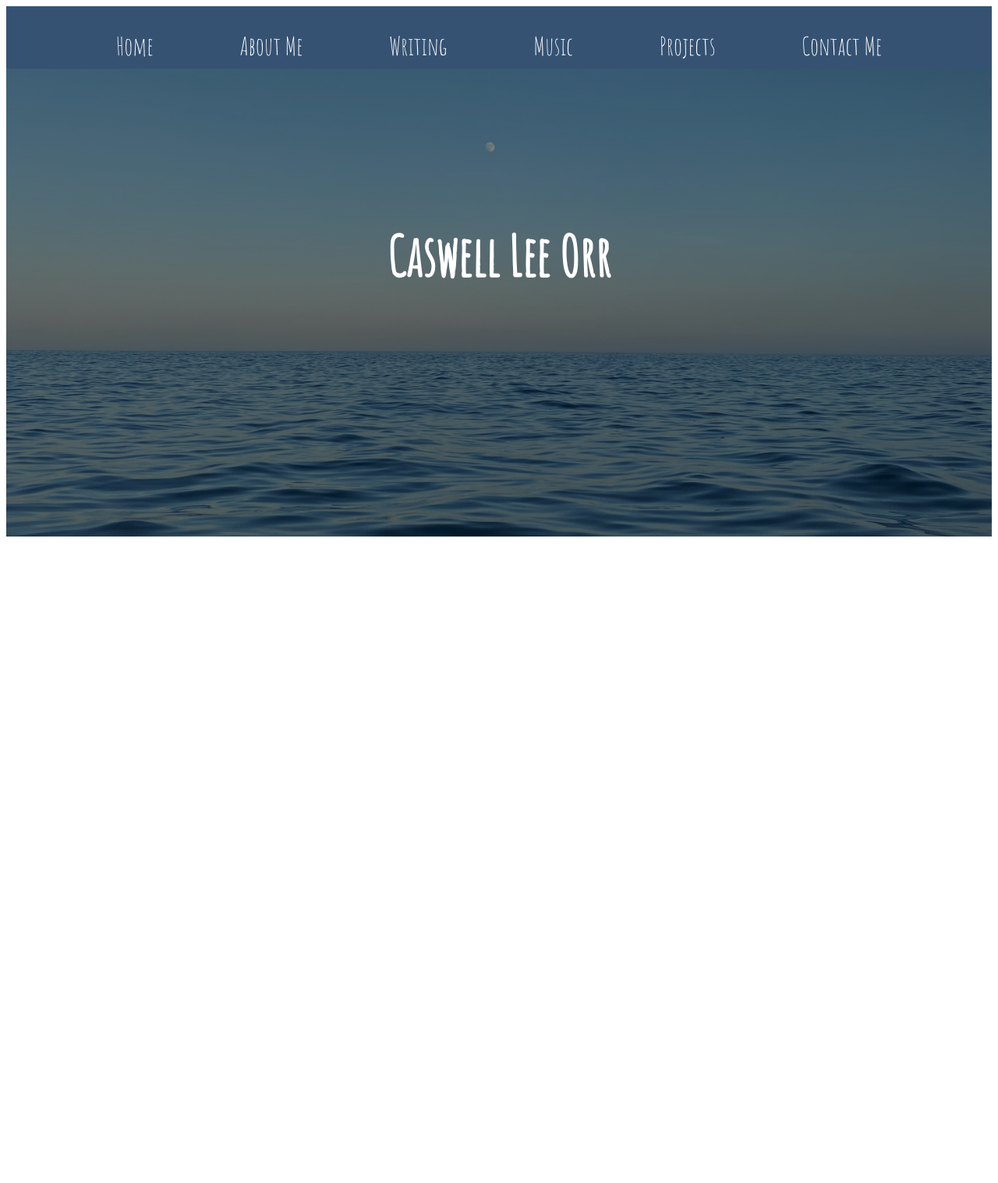
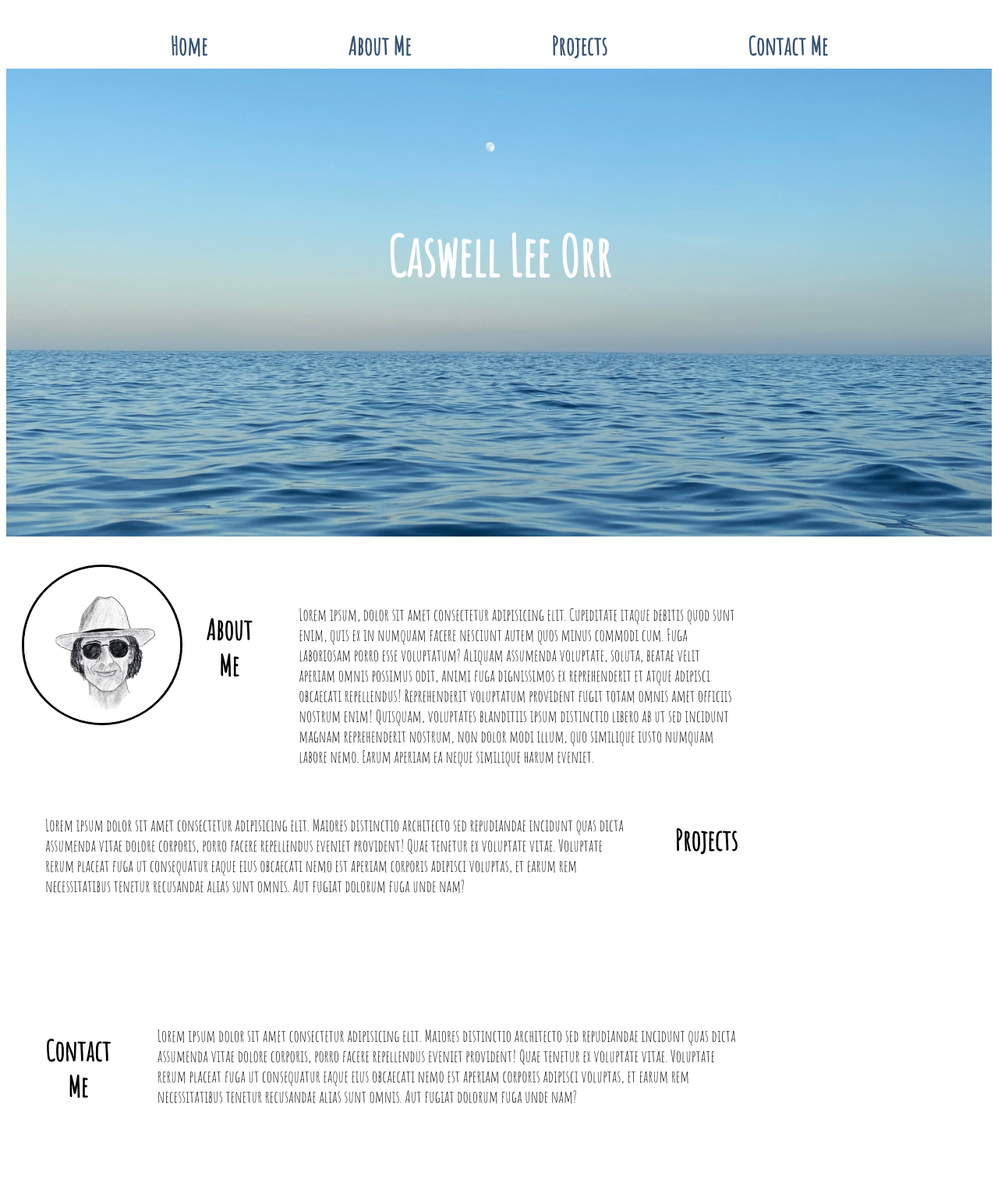
Before and after one commit to caswellorr/Caswell-Portfolio, a plain HTML site: page index.html in a window 1280 px wide. Shown: the whole page at 78% size. Before the commit the page ends 808 px from the top, so only its background shows below. Drawn offline with Linux system fonts and the light colour scheme.

Commit message:
added main with aboutme, projects and contact sections and avatar

```diff
--- a/index.html
+++ b/index.html
@@ -6,6 +6,7 @@
   <meta name="viewport" content="width=device-width, initial-scale=1.0">
 
   <title>Caswell Lee Orr</title>
+
   <!-- Stylesheets -->
   <link rel="stylesheet" href="style.css" >
   <link href="https://fonts.googleapis.com/css2?family=Amatic+SC&display=swap" rel="stylesheet">
@@ -15,18 +16,17 @@
   <!-- ====== Header ======= -->
   <header>
 
-    <nav id="navbar" class="navbar">
+    <nav id="navbar">
       <ul>
-        <li><a href="#photo"></a></a>Home</li>
+        <li><a href="#navbar"></a></a>Home</li>
         <li><a href="#aboutMe"></a>About Me</li>
-        <li><a href="#writing"></a>Writing</li>
-        <li><a href="#music"></a>Music</li>
         <li><a href="#projects"></a>Projects</li>
         <li><a href="#contactMe"></a>Contact Me</li>
       </ul>
     </nav>
 
-  </header> <!-- End Header-->
+  </header>
+  <!-- End Header-->
 
 
 <!-- ======= Hero Section ======= -->
@@ -36,37 +36,52 @@
     <!-- <button>Hire me</button> -->
   </div>
 </div>
+<!-- End Hero -->
+<br><br>
 
-<!-- End Hero -->
+<main>
+
+<!-- ========== About Me Section =========== -->
+  <section id="aboutMe">
+    <img src="./assets/Untitled_Artwork.jpeg" alt="Caswell's Avatar" >
+
+      <h2>About Me</h2>
+
+      <p>Lorem ipsum, dolor sit amet consectetur adipisicing elit. Cupiditate itaque debitis quod sunt enim, quis ex in numquam facere nesciunt autem quos minus commodi cum. Fuga laboriosam porro esse voluptatum?
+      Aliquam assumenda voluptate, soluta, beatae velit aperiam omnis possimus odit, animi fuga dignissimos ex reprehenderit et atque adipisci obcaecati repellendus! Reprehenderit voluptatum provident fugit totam omnis amet officiis nostrum enim!
+      Quisquam, voluptates blanditiis ipsum distinctio libero ab ut sed incidunt magnam reprehenderit nostrum, non dolor modi illum, quo similique iusto numquam labore nemo. Earum aperiam ea neque similique harum eveniet.</p>
+
+
+  </section><!-- End About Me -->
+
+
+  <!-- ========== Projects Section =========== -->
+
+  <section id="projects">
 
 
 
+    <p>Lorem ipsum dolor sit amet consectetur adipisicing elit. Maiores distinctio architecto sed repudiandae incidunt quas dicta assumenda vitae dolore corporis, porro facere repellendus eveniet provident! Quae tenetur ex voluptate vitae.
+    Voluptate rerum placeat fuga ut consequatur eaque eius obcaecati nemo est aperiam corporis adipisci voluptas, et earum rem necessitatibus tenetur recusandae alias sunt omnis. Aut fugiat dolorum fuga unde nam?</p>
+
+    <h2>Projects</h2>
+
+  </section>
+
+  <!-- ========== Contact Me Section =========== -->
+
+  <section id="contactMe">
+
+    <h2>Contact Me</h2>
+
+    <p>Lorem ipsum dolor sit amet consectetur adipisicing elit. Maiores distinctio architecto sed repudiandae incidunt quas dicta assumenda vitae dolore corporis, porro facere repellendus eveniet provident! Quae tenetur ex voluptate vitae.
+    Voluptate rerum placeat fuga ut consequatur eaque eius obcaecati nemo est aperiam corporis adipisci voluptas, et earum rem necessitatibus tenetur recusandae alias sunt omnis. Aut fugiat dolorum fuga unde nam?</p>
 
 
-  <!-- Logo Image and nav bar - how to get half on left side of face and other half on the right??
-    <section>
-      <img id="face" src="./assets/Untitled_Artwork.jpeg" alt="Caswell's face">
-      <nav>
-        <ul id="leftBrain">
-          <li>Home</li>
-          <li>About Me</li>
-          <li>Contact</li>
-        </ul>
-        <ul id="rightBrain">
-          <li>Writing</li>
-          <li>Music</li>
-          <li>Programming</li>
-        </ul>
-      </nav>
-    </section>
+  </section>
 
 
-
-
-
-
-
-  </main> -->
+</main>
 
 
 
@@ -76,11 +91,11 @@
 
 
 
+<footer>
 
 
 
-
-
+</footer>
 
 
 </body>
--- a/style.css
+++ b/style.css
@@ -1,7 +1,19 @@
+
+
+
+:root {
+
+  --coolFont: 'Amatic SC', sans-serif;
+}
 
 
 body, html {
   height: 100%;
+}
+
+p {
+
+  font-size: 21px;
 }
 
 /* -----------------------------------------------------
@@ -9,10 +21,9 @@ body, html {
 ------------------------------------------------------------*/
 
 header {
-  /* z-index: 997;
-  transition: all 0.5s; */
+
   height: 80px;
-  background: rgba(3, 39, 80, 0.8);
+  /* background: rgba(3, 39, 80, 0.8); */
 
 }
 
@@ -22,7 +33,7 @@ header {
 
 header nav {
 
-  font-family: 'Amatic SC', cursive;
+  font-family: var(--coolFont);
 }
 header nav ul {
 
@@ -32,8 +43,9 @@ header nav ul {
   justify-content:space-evenly;
   flex-direction: row;
   list-style: none;
-  color: white;
+  color: rgba(3, 39, 80, 0.8);
   font-size: xx-large;
+  font-weight: bold;
 }
 /* .navbar li {
   position: relative;
@@ -43,9 +55,11 @@ header nav ul {
 /*--------------------------------------------------------------
 # Hero Section
 --------------------------------------------------------------*/
+
+
 .hero-image {
 /* Use "linear-gradient" to add a darken background effect to the image (photographer.jpg). This will make the text easier to read */
-  background-image: linear-gradient(rgba(0, 0, 0, 0.5), rgba(0, 0, 0, 0.5)), url(./assets/IMG_1062.jpeg);
+  background-image: /*linear-gradient(rgba(0, 0, 0, 0.5), rgba(0, 0, 0, 0.5)),*/ url(./assets/IMG_1062.jpeg);
 
   height: 75%;
 
@@ -66,27 +80,64 @@ header nav ul {
   left: 50%;
   transform: translate(-50%, -50%);
   color: white;
-  font-family: 'Amatic SC', cursive;
+  font-family: 'Amatic SC', sans-serif;
 
 }
 
+/*--------------------------------------------------------------
+# MAIN
+--------------------------------------------------------------*/
+main {
+  width: 75%;
+  display: inline-block;
+  margin-left: 20px;
+}
+
+/*--------------------------------------------------------------
+# About Me Section
+--------------------------------------------------------------*/
+
+
+main section{
+
+  margin-bottom: 20px;
+  height: 250px;
+  display: flex;
+  justify-content: space-evenly;
+  width: 100%;
+
+
+}
+
+/* Avatar */
+main section img {
+
+  position: relative;
+  left: 0;
+  border-style: solid;
+  border-color: black;
+  border-radius: 50%;
+  height: 200px;
+  width: 200px;
+
+}
+
+main section h2 {
+
+  position: relative;
+  text-align: center;
+  padding: 30px;
+  margin-bottom: 20px;
+  font-size: 36px;
+  font-family: 'Amatic SC', sans-serif;
+
+}
+
+main section p {
+
+  font-family: 'Amatic SC', sans-serif;
+  padding: 30px;
 
 
 
-
-
-
-
-
-/* #face {
-
-  position:relative;
-  border-style: solid;
-  border-color: black;
-  border-radius: 50%;
-  height: 250px;
-  width: 250px;
-  display: block;
-  margin-left: auto;
-  margin-right: auto;
-} */
+}
```
